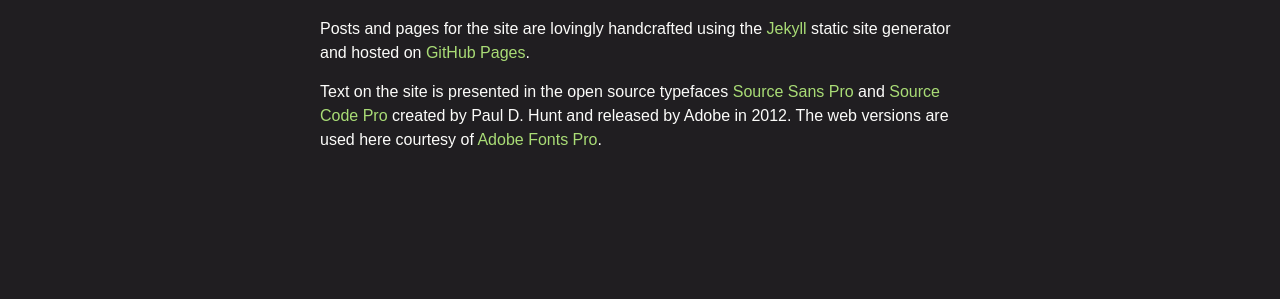
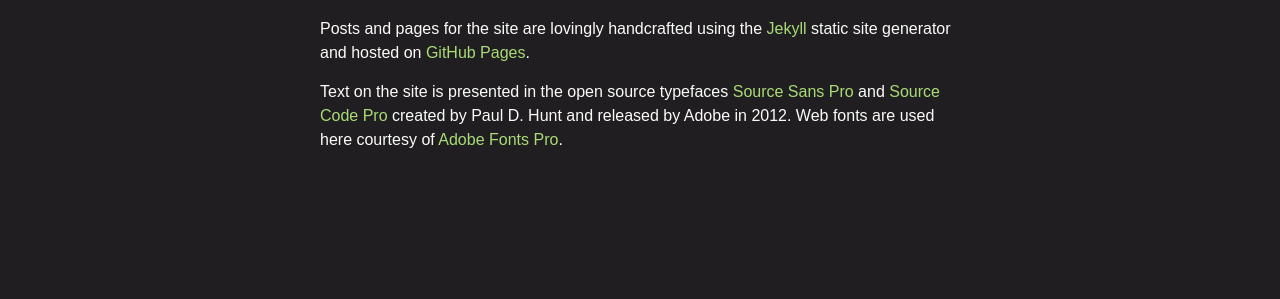
Before and after one commit to joeyday/glideguide.blog, a Jekyll site: the page built from _pages/colophon.md, in a window 1280 px wide. Shown: the part 277-576 px from the top of the page. Built offline with Jekyll 4.4.1, drawn with Linux system fonts in a browser that asks for light colours; some web fonts are replaced.

Commit message:
Update colophon.md

```diff
--- a/_pages/colophon.md
+++ b/_pages/colophon.md
@@ -10,4 +10,4 @@ GlideGuide is copyright &copy; 2023{% unless year == '23' %}–{{ year }}{% endu
 
 Posts and pages for the site are lovingly handcrafted using the [Jekyll](https://jekyllrb.com/) static site generator and hosted on [GitHub Pages](https://pages.github.com/).
 
-Text on the site is presented in the open source typefaces [Source Sans Pro](https://en.wikipedia.org/wiki/Source_Sans) and [Source Code Pro](https://en.wikipedia.org/wiki/Source_Code_Pro) created by Paul D. Hunt and released by Adobe in 2012. The web versions are used here courtesy of [Adobe Fonts Pro](https://fonts.adobe.com/).
+Text on the site is presented in the open source typefaces [Source Sans Pro](https://en.wikipedia.org/wiki/Source_Sans) and [Source Code Pro](https://en.wikipedia.org/wiki/Source_Code_Pro) created by Paul D. Hunt and released by Adobe in 2012. Web fonts are used here courtesy of [Adobe Fonts Pro](https://fonts.adobe.com/).
```
